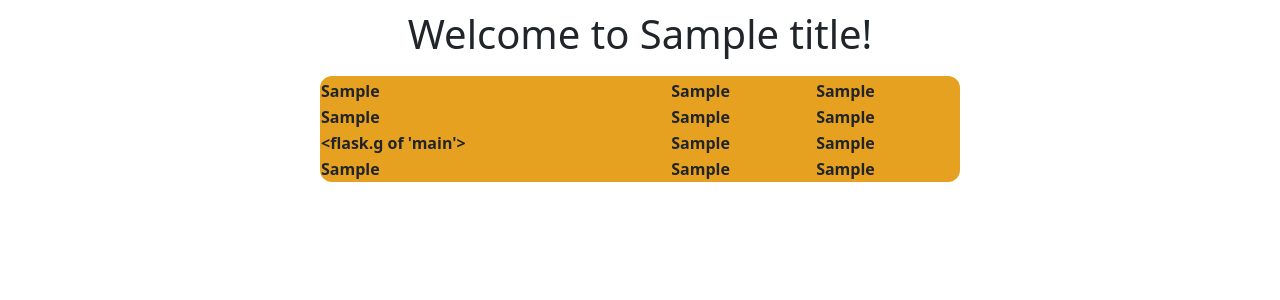
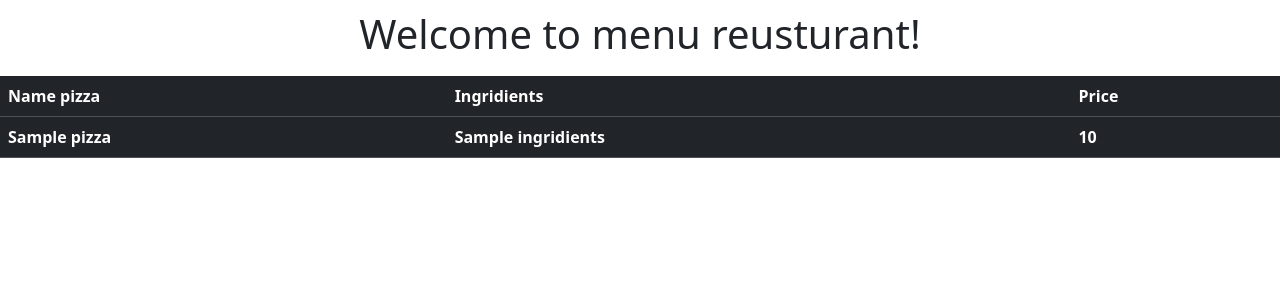
Before and after one commit to kskrasssss/FLASK_1, a Flask app: template third/templates/menu.html in a window 1280 px wide. Shown: the part 48-348 px from the top of the page. Run offline with Flask 3, Linux system fonts and the light colour scheme; the template is opened without the code that fills it: most values are stand-ins (such as "Sample title", 1, 10 or a date in 2020).

Commit message:
Added sorting
Added sorting of objects in the menu

```diff
--- a/third/main.py
+++ b/third/main.py
@@ -1,26 +1,5 @@
 from flask import Flask, render_template
 app = Flask(__name__, template_folder='templates', static_folder="static")
-
-
-A = 'Name'
-B = 'Ingridients'
-C = 'Price'
-
-a = 'Mozzarela'
-b = f'cheese, basil, tomatoes'
-c = 120
-
-d = 'Carbonara'
-e = f'basil, eggs, Parmesan, Mozzarela'
-f = 130
-
-g = 'Pepperoni'
-h = f'salami, cream sauce, basil, tomatoes'
-i = 85
-
-j = 'Four cheese'
-k = f'Parmesan, Adyghe, Mozzarella, Dorblu'
-l = 90
 
 @app.route('/')
 def index():
@@ -28,23 +7,15 @@
 
 @app.route('/menu')
 def menu():
+    pizza = [
+        {'name': 'Mozzarela', 'ingridients': 'cheese, basil, tomatoes', 'price': 120},
+        {'name': 'Carbonara', 'ingridients': 'basil, eggs, Parmesan, Mozzarela', 'price': 75},
+        {'name': 'Pepperoni', 'ingridients': 'salami, cream sauce, basil, tomatoes', 'price': 90},
+        {'name': 'Four cheese', 'ingridients': 'Parmesan, Adyghe, Mozzarella, Dorblu', 'price': 110},
+    ]
+
     context = {
-        'title': "Menu restaurant",
-        'A': A,
-        'B': B,
-        'C': C,
-        'a': a,
-        'b': b,
-        'c': c,
-        'd': d,
-        'e': e,
-        'f': f,
-        'g': g,
-        'h': h,
-        'i': i,
-        'j': j,
-        'k': k,
-        'l': l,
+        'pizza': pizza,
     }
     return render_template('menu.html', **context)
 
--- a/third/templates/menu.html
+++ b/third/templates/menu.html
@@ -1,33 +1,24 @@
 {% extends "base.html" %}
 
 {% block content %}
-<h1>Welcome to {{ title }}!</h1>
-<table>{% block table %}
-    <tr>
-        <td>{{ A }}</td>
-        <td>{{ B }}</td>
-        <td>{{ C }}</td>
-    </tr>
-    <tr>
-        <td>{{ a }}</td>
-        <td>{{ b }}</td>
-        <td>{{ c }}</td>
-    </tr>
-    <tr>
-        <td>{{ d }}</td>
-        <td>{{ e }}</td>
-        <td>{{ f }}</td>
-    </tr>
-    <tr>
-        <td>{{ g }}</td>
-        <td>{{ h }}</td>
-        <td>{{ i }}</td>
-    </tr>
-    <tr>
-        <td>{{ j }}</td>
-        <td>{{ k }}</td>
-        <td>{{ l }}</td>
-    </tr>{% endblock table %}
+<h1>Welcome to menu reusturant!</h1>
+<table class="table table-dark table-hover">
+    <theard>
+        <tr>
+            <td>Name pizza</td>
+            <td>Ingridients</td>
+            <td>Price</td>
+        </tr>
+    </theard>
+    <tbody>
+        {% for _ in pizza | sort(attribute='price', reverse=True) %}
+            <tr>
+                <td>{{ _.name }}</td>
+                <td>{{ _.ingridients }}</td>
+                <td>{{ _.price }}</td>
+            </tr>
+        {% endfor %}
+    </tbody>
 </table>
 <script src="https://cdn.jsdelivr.net/npm/bootstrap@5.3.3/dist/js/bootstrap.bundle.min.js" integrity="sha384-YvpcrYf0tY3lHB60NNkmXc5s9fDVZLESaAA55NDzOxhy9GkcIdslK1eN7N6jIeHz" crossorigin="anonymous"></script>
 {% endblock content %}
```
